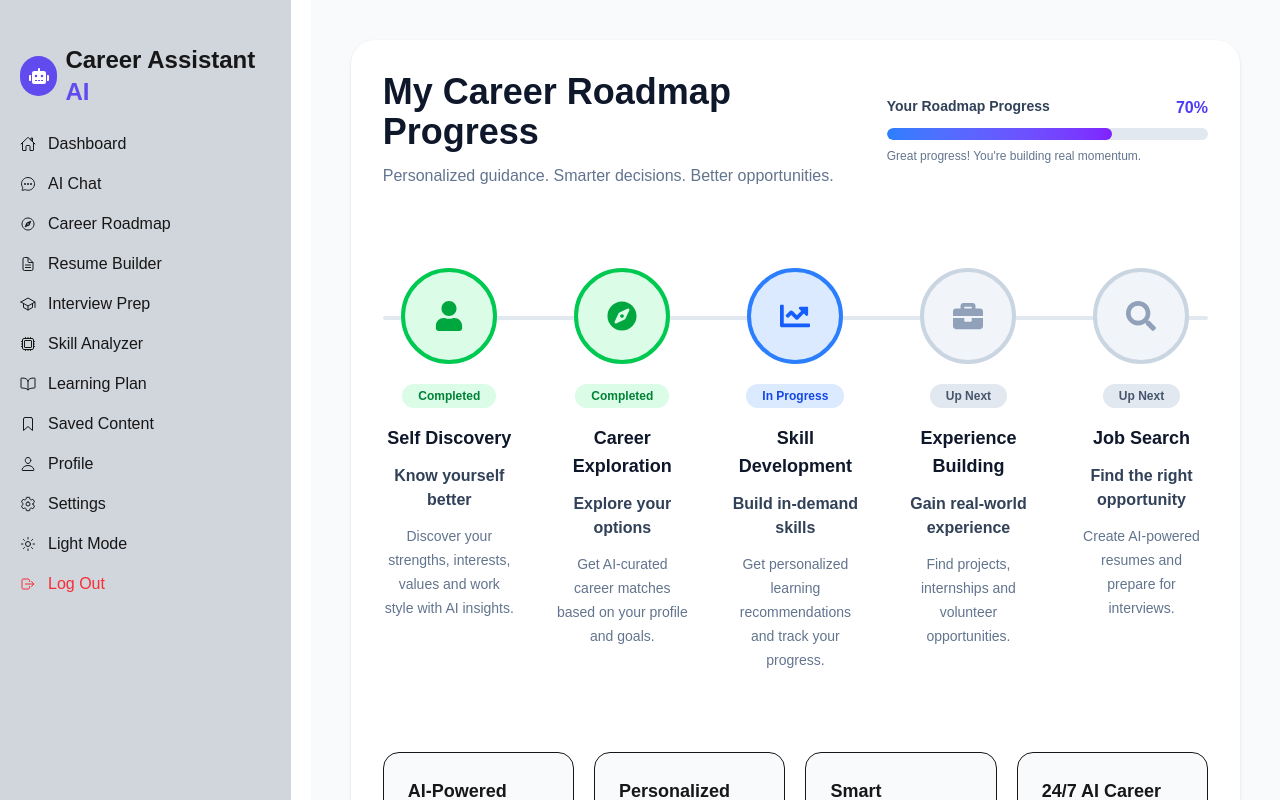
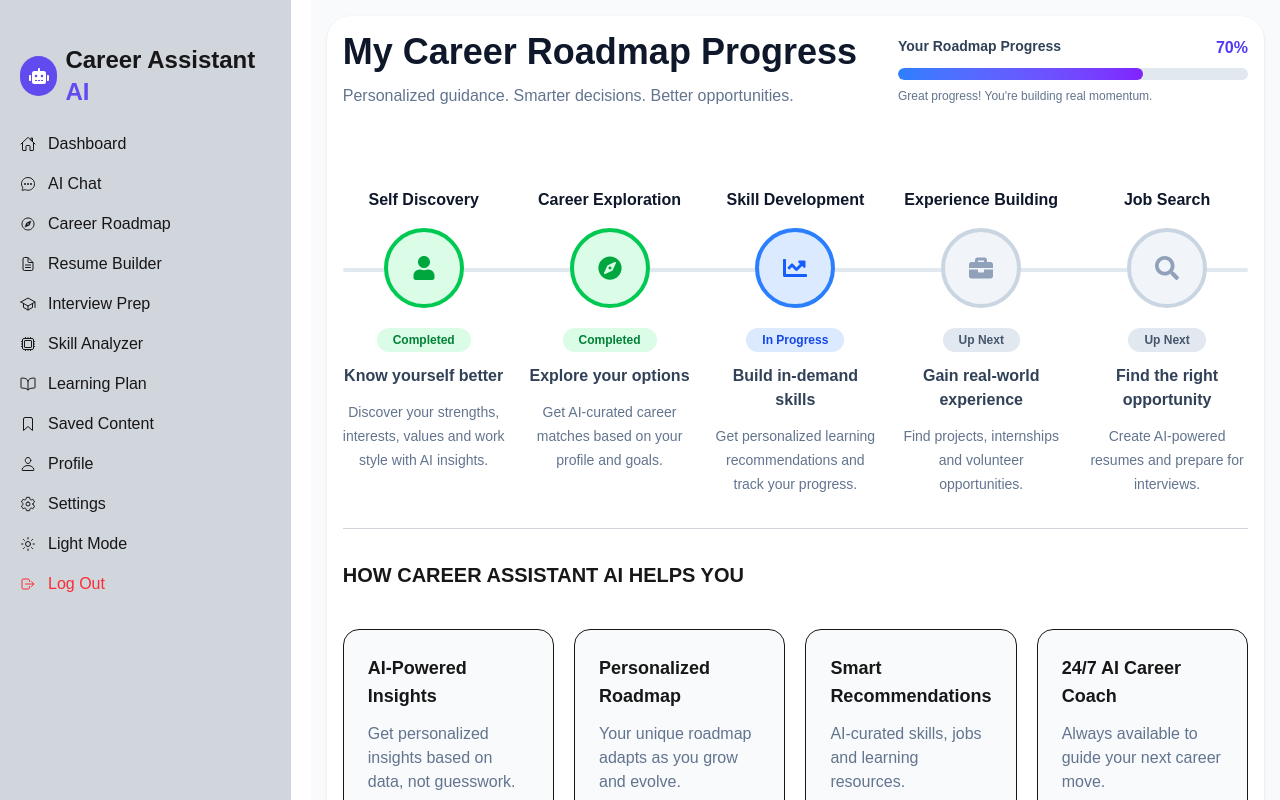
Before and after one commit to rajibulislam60/careerassist-ai, a Next.js app: page /dashboard/roadmap in a window 1280 px wide. Shown: the top 800 px of the page. Built offline with nearby package versions, Linux system fonts and the light colour scheme.

Commit message:
roadmap design done

```diff
--- a/src/app/dashboard/roadmap/RoadmapPage.jsx
+++ b/src/app/dashboard/roadmap/RoadmapPage.jsx
@@ -57,8 +57,8 @@ const steps = [
 
 const RoadmapPage = () => {
   return (
-    <div className="min-h-screen bg-slate-50 p-6 lg:p-10">
-      <div className="max-w-7xl mx-auto bg-white rounded-3xl shadow-sm p-8">
+    <div className="bg-slate-50 p-2 lg:p-4 h-screen overflow-y-auto">
+      <div className="w-full mx-auto bg-white rounded-3xl shadow-sm p-4">
         {/* Header */}
         <div className="flex flex-col lg:flex-row lg:items-center lg:justify-between gap-8">
           <div>
@@ -94,14 +94,17 @@ const RoadmapPage = () => {
         {/* Timeline */}
         <div className="relative mt-20">
           {/* Line */}
-          <div className="absolute top-12 left-0 right-0 h-1 bg-slate-200 rounded-full"></div>
+          <div className="absolute top-20 left-0 right-0 h-1 bg-slate-200 rounded-full"></div>
 
-          <div className="grid grid-cols-1 md:grid-cols-2 lg:grid-cols-5 gap-10 relative z-10">
+          <div className="grid grid-cols-1 md:grid-cols-2 lg:grid-cols-5 gap-6 relative z-10">
             {steps.map((item) => (
               <div key={item.id} className="text-center">
+                <h3 className="font-semibold text-md mb-4 text-slate-900">
+                  {item.title}
+                </h3>
                 {/* Circle */}
                 <div
-                  className={`mx-auto w-24 h-24 rounded-full flex items-center justify-center text-3xl border-4
+                  className={`mx-auto w-20 h-20 rounded-full flex items-center justify-center text-2xl border-4
 
                   ${
                     item.status === "completed"
@@ -135,12 +138,7 @@ const RoadmapPage = () => {
                       : "Up Next"}
                 </span>
 
-                {/* Title */}
-                <h3 className="font-bold text-lg mt-4 text-slate-900">
-                  {item.title}
-                </h3>
-
-                <h4 className="font-semibold text-slate-700 mt-3">
+                <h4 className="font-semibold text-md text-slate-700 mt-3">
                   {item.name}
                 </h4>
 
@@ -154,7 +152,12 @@ const RoadmapPage = () => {
 
         {/* Bottom Section */}
 
-        <div className="mt-20 grid lg:grid-cols-4 gap-5">
+        <div>
+          <div className="border-t-1 border-gray-300 my-8"></div>
+          <h4 className="uppercase text-md lg:text-xl font-semibold">
+            How Career Assistant AI helps you
+          </h4>
+          <div className="mt-10 grid lg:grid-cols-4 gap-5">
             <div className="rounded-2xl border p-6 bg-slate-50">
               <h3 className="font-bold text-lg">AI-Powered Insights</h3>
 
@@ -187,6 +190,7 @@ const RoadmapPage = () => {
               </p>
             </div>
           </div>
+        </div>
 
         {/* CTA */}
 
```
Lines whose indentation alone changed are shown as unchanged.
